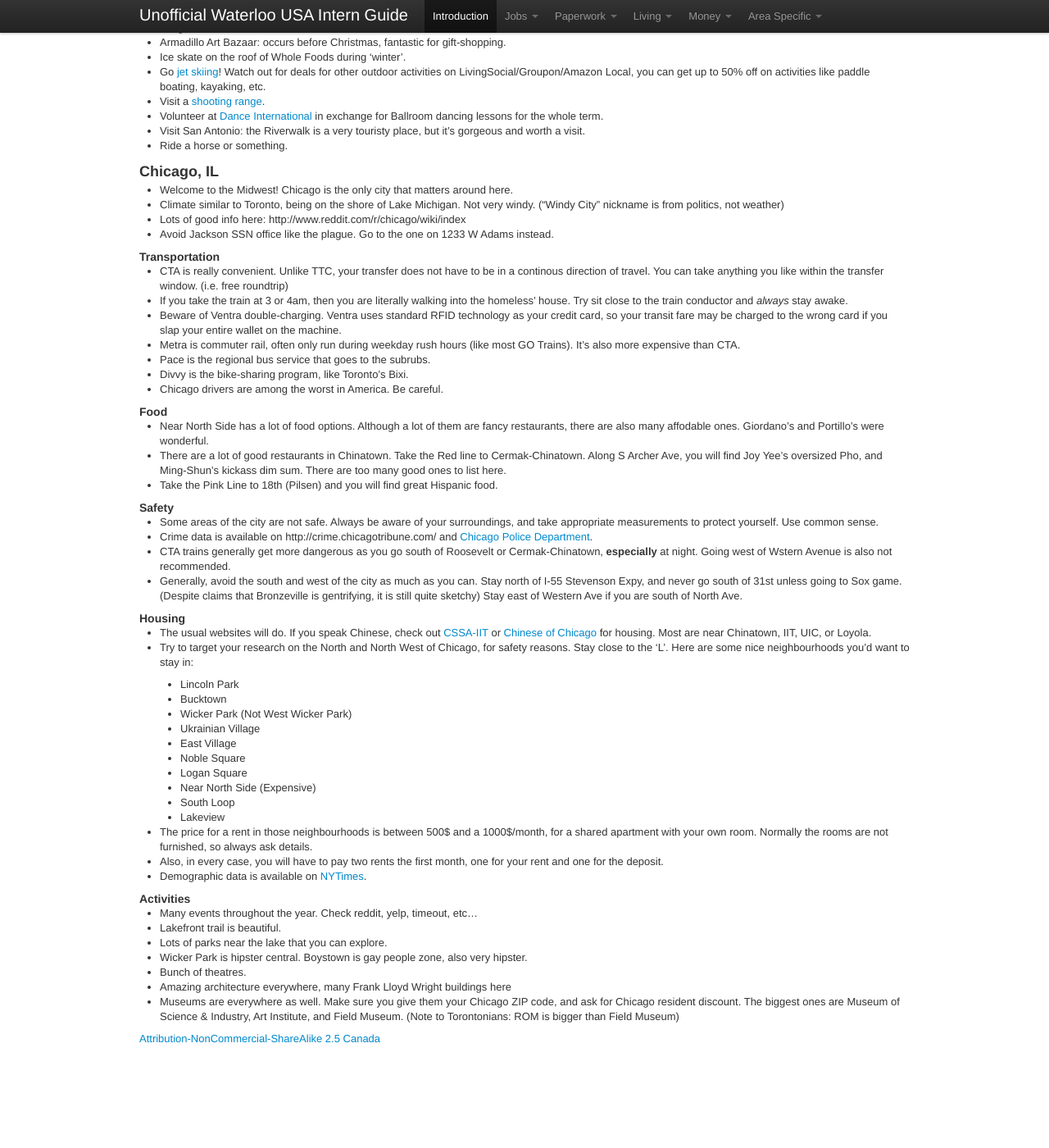
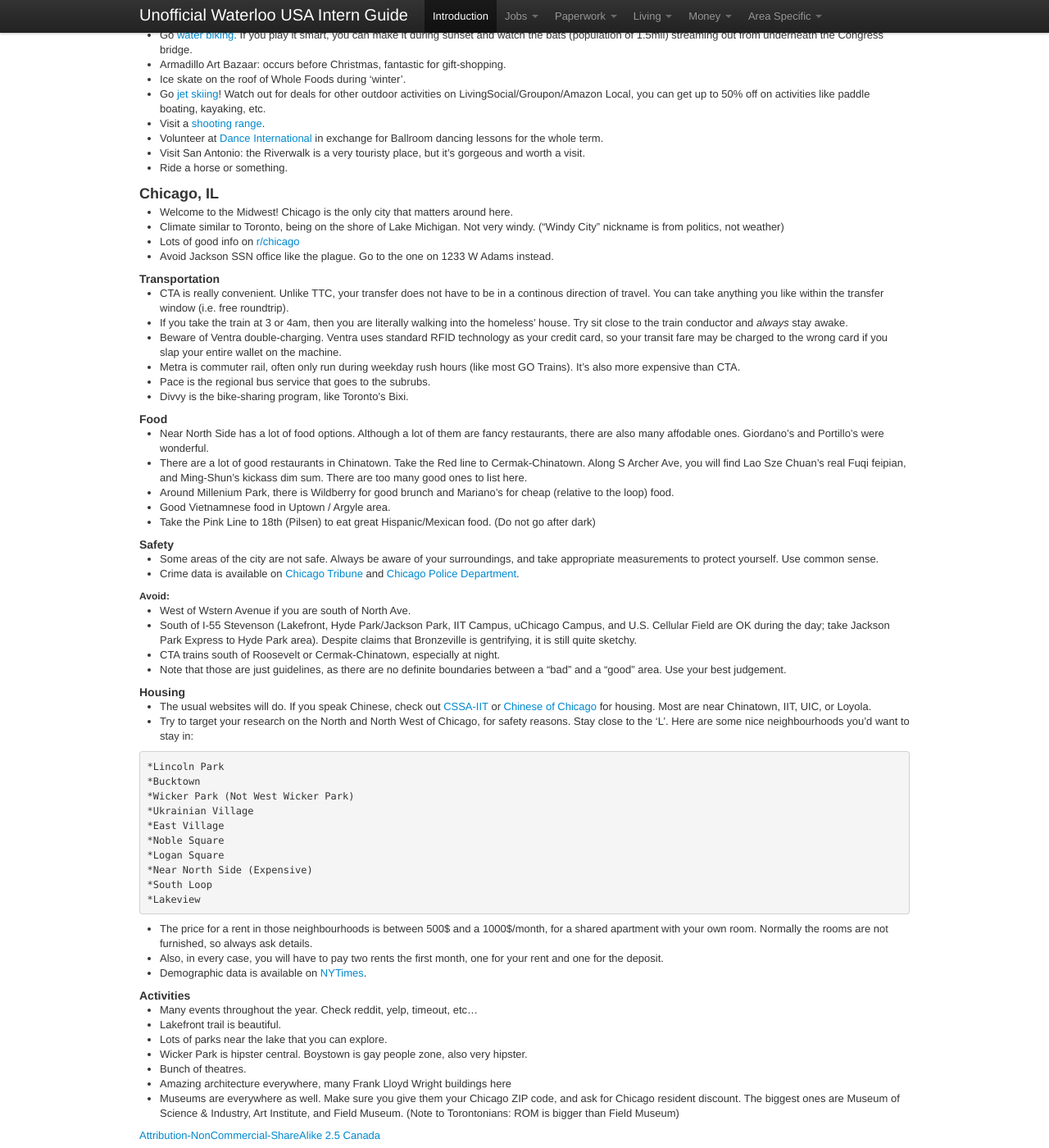
Before and after one commit to sholiday/Unofficial-Waterloo-USA-Intern-Guide, a Jekyll site: the page built from index.markdown, in a window 1280 px wide and 1400 px high, scrolled down 13109 px. Shown: the whole window at 82% size. Built offline with Jekyll 4.4.1, drawn with Linux system fonts in a browser that asks for light colours; nearby versions of some CDN libraries; Markdown is read by kramdown in place of the engine named in the settings; before the commit the page ends 14425 px from its top, so only the background shows below that; some of the changed text lies outside the part shown.

Commit message:
Update index.markdown

```diff
--- a/index.markdown
+++ b/index.markdown
@@ -312,6 +312,8 @@ at the instructions on their website.
 
 In the past some groups were able to get a reduced rate by getting a family
 and friends plan.
+
+To save money on various taxes for his pre-paid T-Mobile plan, Rickey used [CallingMart](http://www.callingmart.com/).
 
 ##### Micro-SIM cards
 Sometimes, locations that sell packages for prepaid plans only have normal SIM
@@ -1169,45 +1171,50 @@ up SF or Mountain View.
 ### Chicago, IL
 * Welcome to the Midwest! Chicago is the only city that matters around here.
 * Climate similar to Toronto, being on the shore of Lake Michigan. Not very windy. ("Windy City" nickname is from politics, not weather)
-* Lots of good info here: http://www.reddit.com/r/chicago/wiki/index
+* Lots of good info on [r/chicago](http://www.reddit.com/r/chicago/wiki/index)
 * Avoid Jackson SSN office like the plague. Go to the one on 1233 W Adams instead.
 
 
 #### Transportation
-* CTA is really convenient. Unlike TTC, your transfer does not have to be in a continous direction of travel. You can take anything you like within the transfer window. (i.e. free roundtrip)
+* CTA is really convenient. Unlike TTC, your transfer does not have to be in a continous direction of travel. You can take anything you like within the transfer window (i.e. free roundtrip).
 * If you take the train at 3 or 4am, then you are literally walking into the homeless' house. Try sit close to the train conductor and _always_ stay awake.
 * Beware of Ventra double-charging. Ventra uses standard RFID technology as your credit card, so your transit fare may be charged to the wrong card if you slap your entire wallet on the machine.
 * Metra is commuter rail, often only run during weekday rush hours (like most GO Trains). It's also more expensive than CTA.
 * Pace is the regional bus service that goes to the subrubs.
 * Divvy is the bike-sharing program, like Toronto's Bixi.
-* Chicago drivers are among the worst in America. Be careful.
 
 #### Food
 * Near North Side has a lot of food options. Although a lot of them are fancy restaurants, there are also many affodable ones. Giordano's and Portillo's were wonderful.
-* There are a lot of good restaurants in Chinatown. Take the Red line to Cermak-Chinatown. Along S Archer Ave, you will find Joy Yee's oversized Pho, and Ming-Shun's kickass dim sum. There are too many good ones to list here.
-* Take the Pink Line to 18th (Pilsen) and you will find great Hispanic food.
+* There are a lot of good restaurants in Chinatown. Take the Red line to Cermak-Chinatown. Along S Archer Ave, you will find Lao Sze Chuan's real Fuqi feipian, and Ming-Shun's kickass dim sum. There are too many good ones to list here.
+* Around Millenium Park, there is Wildberry for good brunch and Mariano's for cheap (relative to the loop) food.
+* Good Vietnamnese food in Uptown / Argyle area.
+* Take the Pink Line to 18th (Pilsen) to eat great Hispanic/Mexican food. (Do not go after dark)
 
 #### Safety
 * Some areas of the city are not safe. Always be aware of your surroundings, and take appropriate measurements to protect yourself. Use common sense.
-* Crime data is available on http://crime.chicagotribune.com/ and [Chicago Police Department](http://gis.chicagopolice.org/clearmap_crime_sums/startpage.htm).
-* CTA trains generally get more dangerous as you go south of Roosevelt or Cermak-Chinatown, __especially__ at night. Going west of Wstern Avenue is also not recommended.
-* Generally, avoid the south and west of the city as much as you can. Stay north of I-55 Stevenson Expy, and never go south of 31st unless going to Sox game. (Despite claims that Bronzeville is gentrifying, it is still quite sketchy) Stay east of Western Ave if you are south of North Ave.
+* Crime data is available on [Chicago Tribune](http://crime.chicagotribune.com/) and [Chicago Police Department](http://gis.chicagopolice.org/clearmap_crime_sums/startpage.htm).
+
+##### Avoid:
+* West of Wstern Avenue if you are south of North Ave.
+* South of I-55 Stevenson (Lakefront, Hyde Park/Jackson Park, IIT Campus, uChicago Campus, and U.S. Cellular Field are OK during the day; take Jackson Park Express to Hyde Park area). Despite claims that Bronzeville is gentrifying, it is still quite sketchy.
+* CTA trains south of Roosevelt or Cermak-Chinatown, especially at night.
+* Note that those are just guidelines, as there are no definite boundaries between a "bad" and a "good" area. Use your best judgement.
 
 #### Housing
 * The usual websites will do. If you speak Chinese, check out [CSSA-IIT](http://www.cssa-iit.org/) or [Chinese of Chicago](http://bbs.chineseofchicago.com/) for housing. Most are near Chinatown, IIT, UIC, or Loyola.
 * Try to target your research on the North and North West of Chicago, for safety reasons. Stay close to the 'L'. Here are some nice neighbourhoods you'd want to stay in:
-
-  * Lincoln Park
-  * Bucktown
-  * Wicker Park (Not West Wicker Park)
-  * Ukrainian Village
-  * East Village
-  * Noble Square
-  * Logan Square
-  * Near North Side (Expensive)
-  * South Loop
-  * Lakeview
-
+<pre>
+*Lincoln Park
+*Bucktown
+*Wicker Park (Not West Wicker Park)
+*Ukrainian Village
+*East Village
+*Noble Square
+*Logan Square
+*Near North Side (Expensive)
+*South Loop
+*Lakeview
+</pre>
 * The price for a rent in those neighbourhoods is between 500$ and a 1000$/month, for a shared apartment with your own room. Normally the rooms are not furnished, so always ask details.
 * Also, in every case, you will have to pay two rents the first month, one for your rent and one for the deposit.
 * Demographic data is available on [NYTimes](http://projects.nytimes.com/census/2010/explorer).
```
